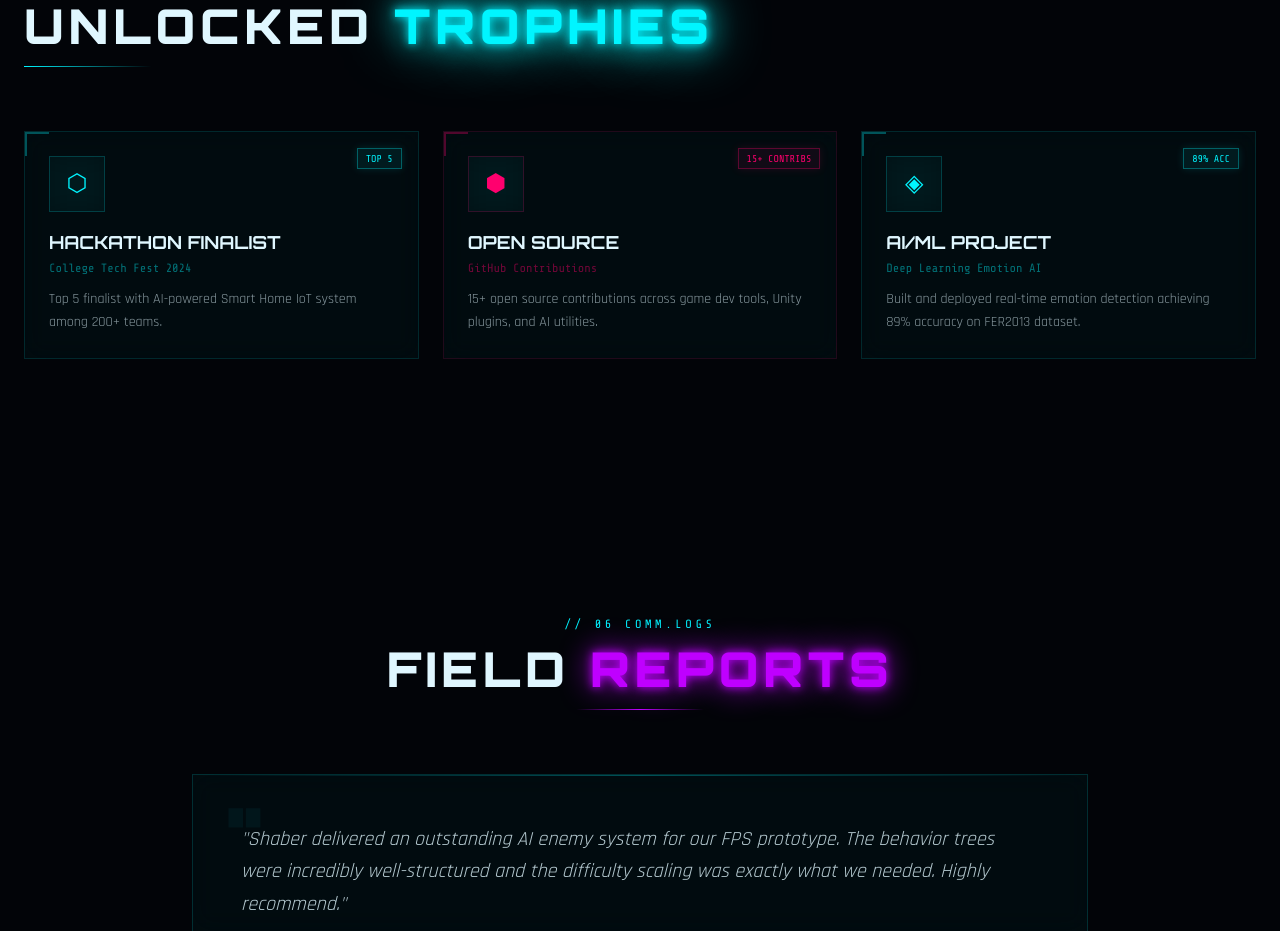
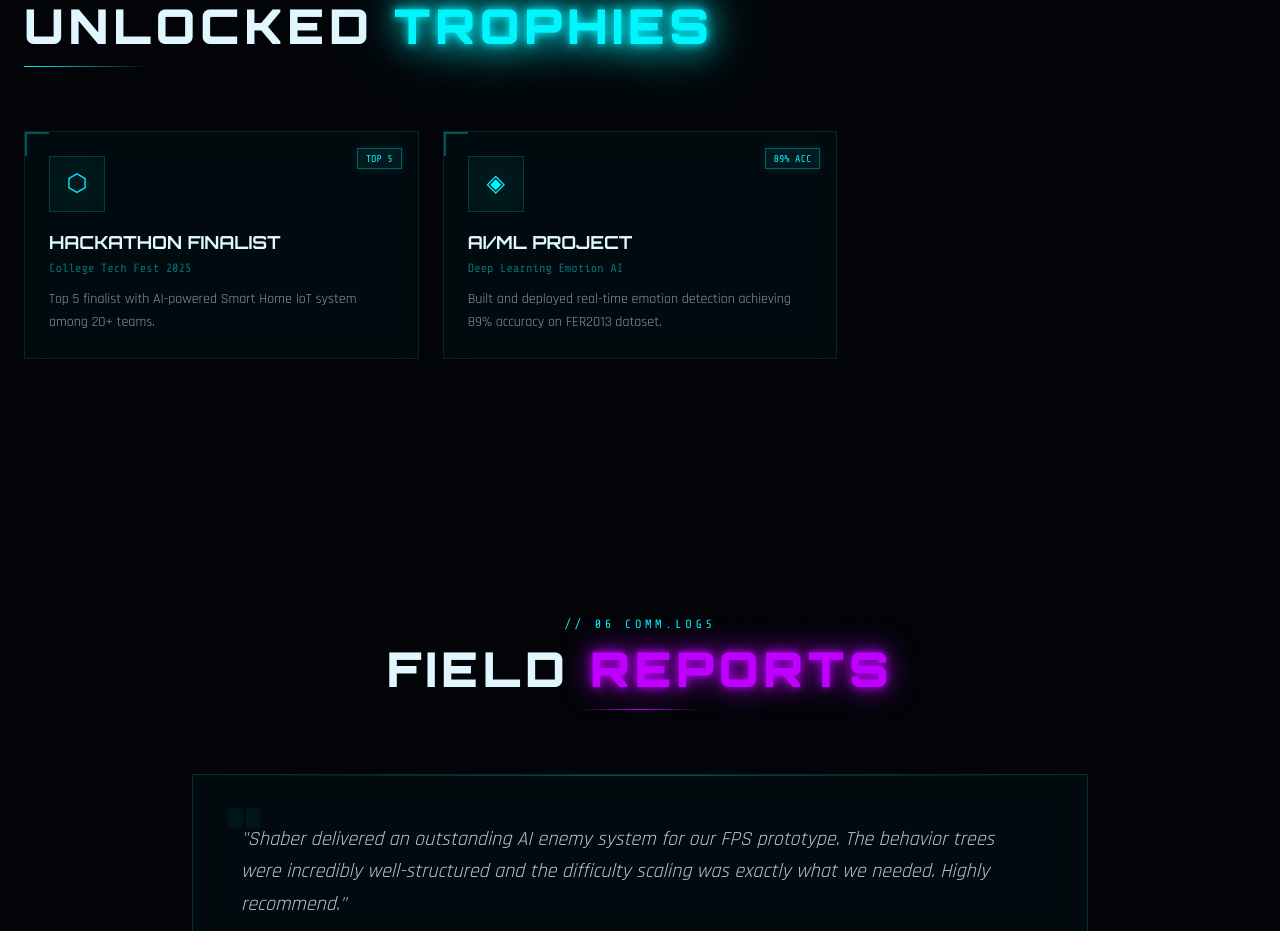
Before and after one commit to shabermohamadb-create/shabeer-portfolio, a React (Vite) app: page / in a window 1280 px wide. Shown: the part 4820-5751 px from the top of the page. Built offline with nearby package versions, Linux system fonts and the light colour scheme.

Commit message:
Update Achievements.jsx

```diff
--- a/src/components/sections/Achievements.jsx
+++ b/src/components/sections/Achievements.jsx
@@ -5,20 +5,12 @@ const achievements = [
   {
     icon: '⬡',
     title: 'HACKATHON FINALIST',
-    subtitle: 'College Tech Fest 2024',
-    desc: 'Top 5 finalist with AI-powered Smart Home IoT system among 200+ teams.',
+    subtitle: 'College Tech Fest 2025',
+    desc: 'Top 5 finalist with AI-powered Smart Home IoT system among 20+ teams.',
     color: '#00f5ff',
     badge: 'TOP 5',
   },
 
-  {
-    icon: '⬢',
-    title: 'OPEN SOURCE',
-    subtitle: 'GitHub Contributions',
-    desc: '15+ open source contributions across game dev tools, Unity plugins, and AI utilities.',
-    color: '#ff006e',
-    badge: '15+ CONTRIBS',
-  },
   {
     icon: '◈',
     title: 'AI/ML PROJECT',
```
